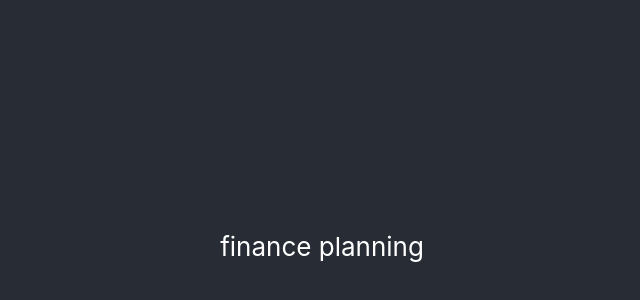
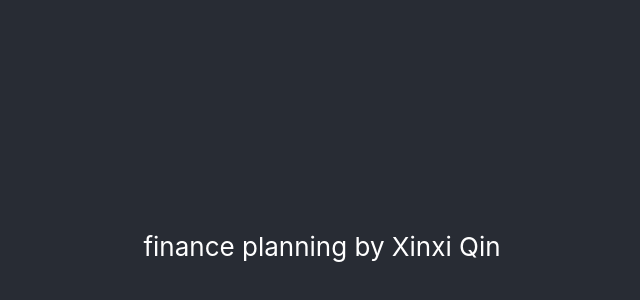
Before and after one commit to xinxiqin/finance_planning, a React (Create React App) app: page / in a window 1280 px wide. Shown: the part 154-454 px from the top of the page, without its empty margins (318-958 px from the left). Built offline with nearby package versions, Linux system fonts and the light colour scheme.

Commit message:
title change

```diff
--- a/src/App.js
+++ b/src/App.js
@@ -5,7 +5,7 @@ function App() {
     <div className="App">
       <header className="App-header">
         <p>
-          finance planning
+          finance planning by Xinxi Qin
         </p>
 
       </header>
```
